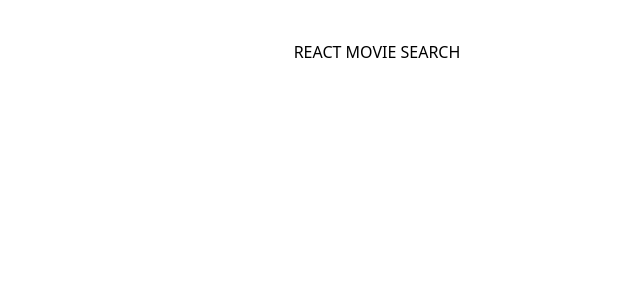
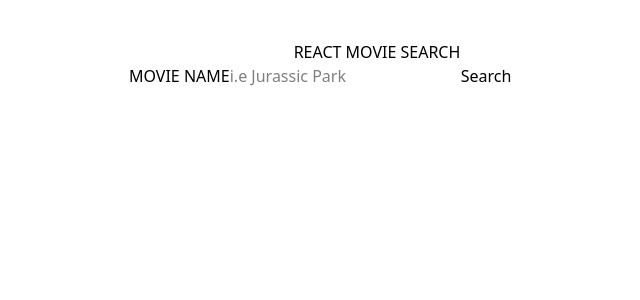
Before and after one commit to only-as19/MovieSearch-APP, a React (Vite) app: page / in a window 1280 px wide. Shown: the top 300 px of the page, without its empty margins (263-903 px from the left). Built offline with nearby package versions, Linux system fonts and the light colour scheme.

Commit message:
Movie Serach App - Add simple Search bar

```diff
--- a/src/components/movieSearch.jsx
+++ b/src/components/movieSearch.jsx
@@ -3,7 +3,26 @@ import React from 'react'
 const MovieSearch = () => {
   return (
     <div>
+      <form
 
+
+          >
+            <label
+                htmlFor="query"
+
+                >Movie Name
+            </label>
+                <input
+                type="text"
+                name='query' placeholder='i.e Jurassic Park'
+
+
+                />
+            <button type='submit'
+
+                >Search
+            </button>
+      </form>
     </div>
   )
 }
```
